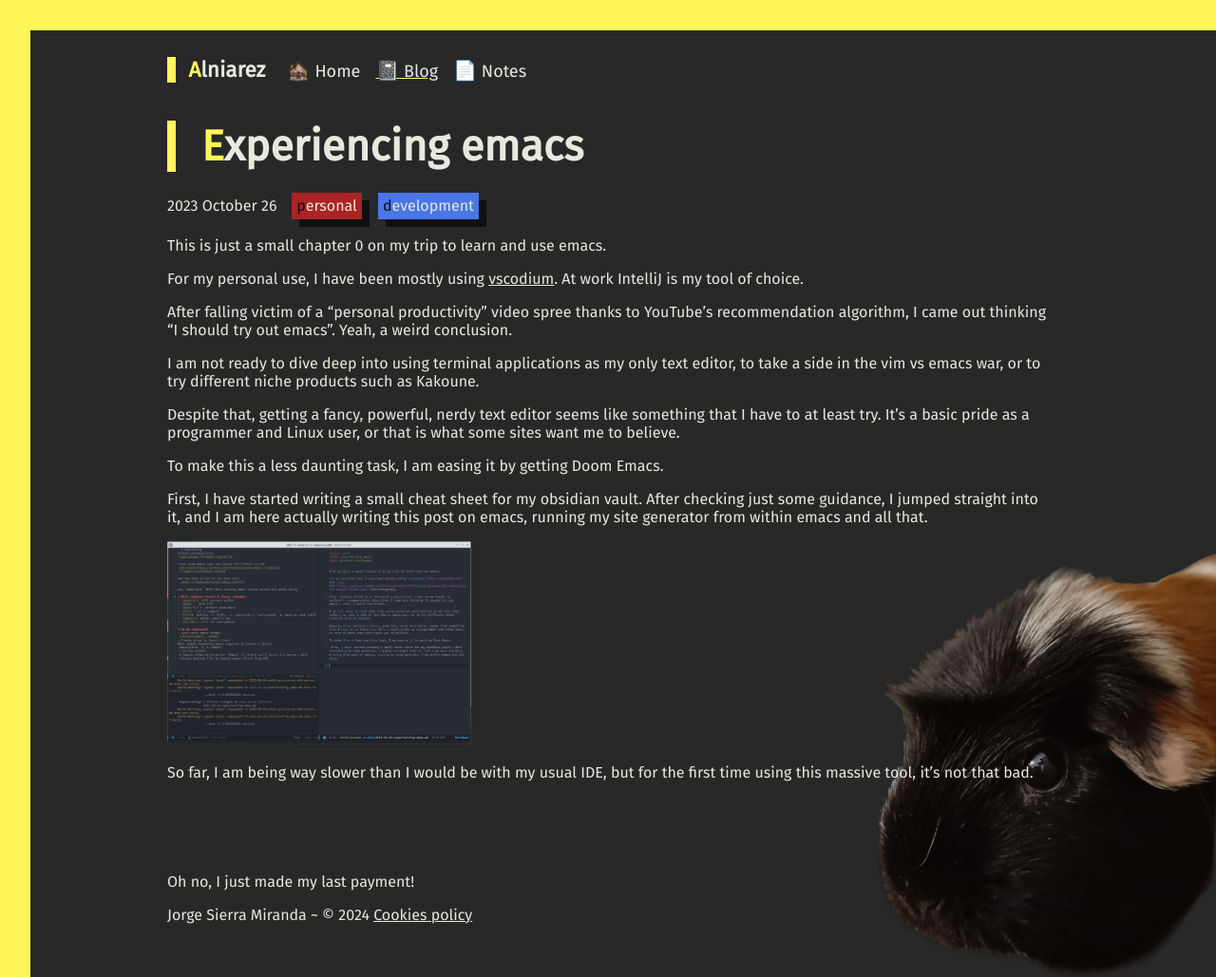
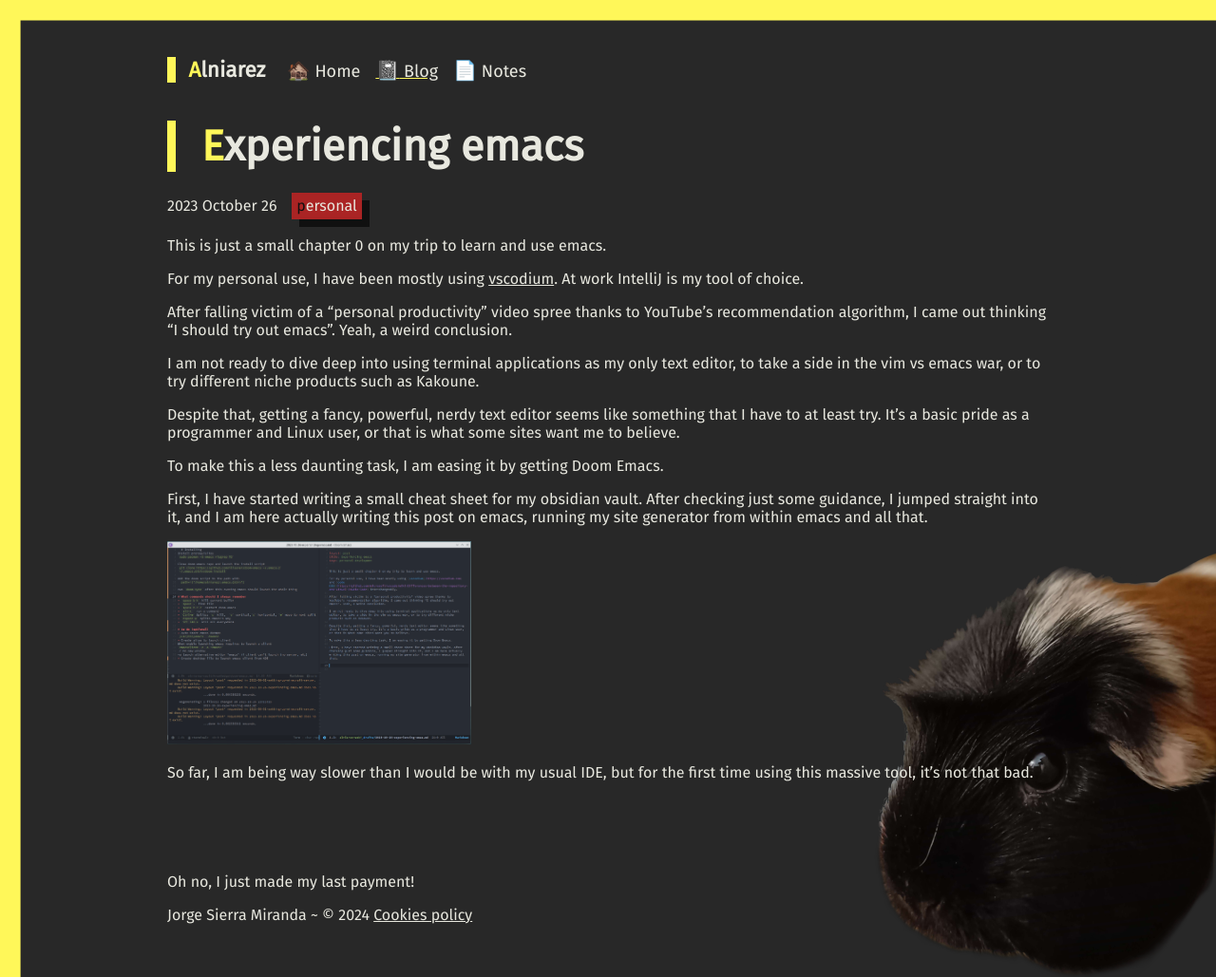
Before and after one commit to Alniarez/alniarez-web, a Jekyll site: the page built from _posts/2023-10-26-experiencing-emas.md, in a window 1280 px wide. Shown: the whole page at 95% size. Built offline with Jekyll 4.4.1, drawn with Linux system fonts in a browser that asks for light colours.

Commit message:
update style

```diff
--- a/_posts/2023-10-26-experiencing-emas.md
+++ b/_posts/2023-10-26-experiencing-emas.md
@@ -1,7 +1,7 @@
 ---
 layout: post
 title: Experiencing emacs
-tags: personal development
+tags: personal
 ---
 This is just a small chapter 0 on my trip to learn and use emacs.
 
--- a/assets/css/style.css
+++ b/assets/css/style.css
@@ -43,7 +43,7 @@ html {
     background-position: right bottom;
     background-repeat: no-repeat;
 
-    box-shadow: inset 2rem 2rem  var(--highlights-color);
+    box-shadow: inset 1.35rem 1.35rem  var(--highlights-color);
 
     body {
         display: flex;
```
